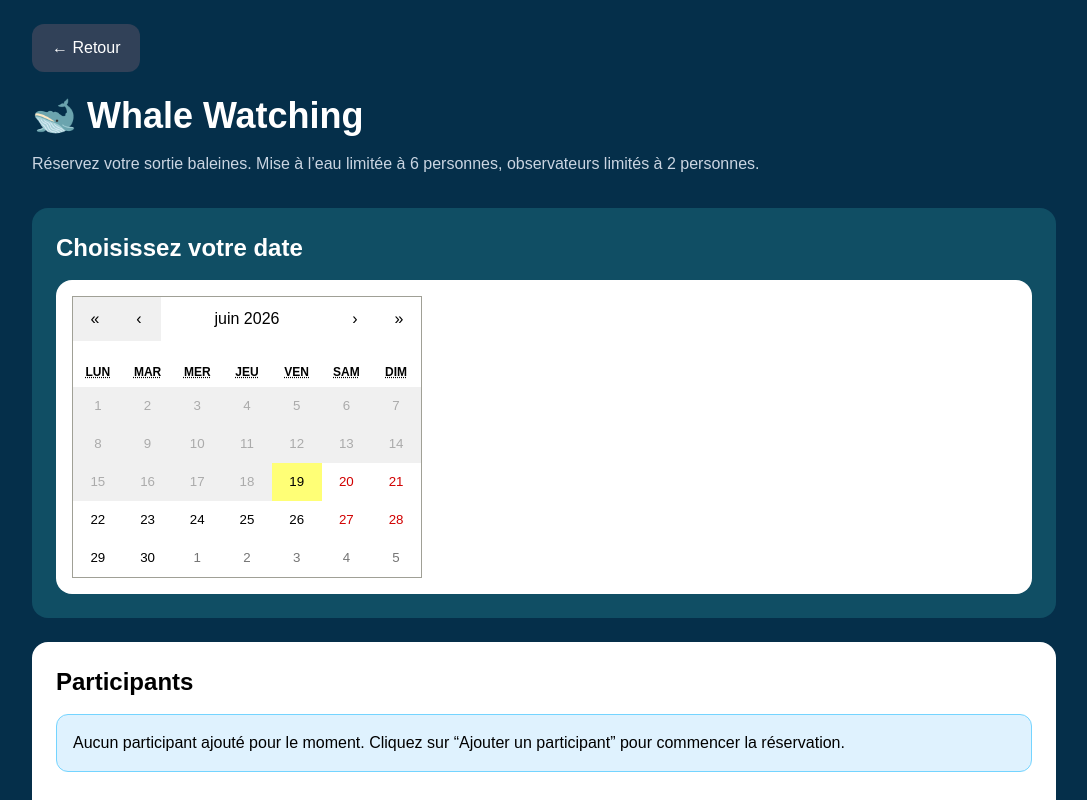
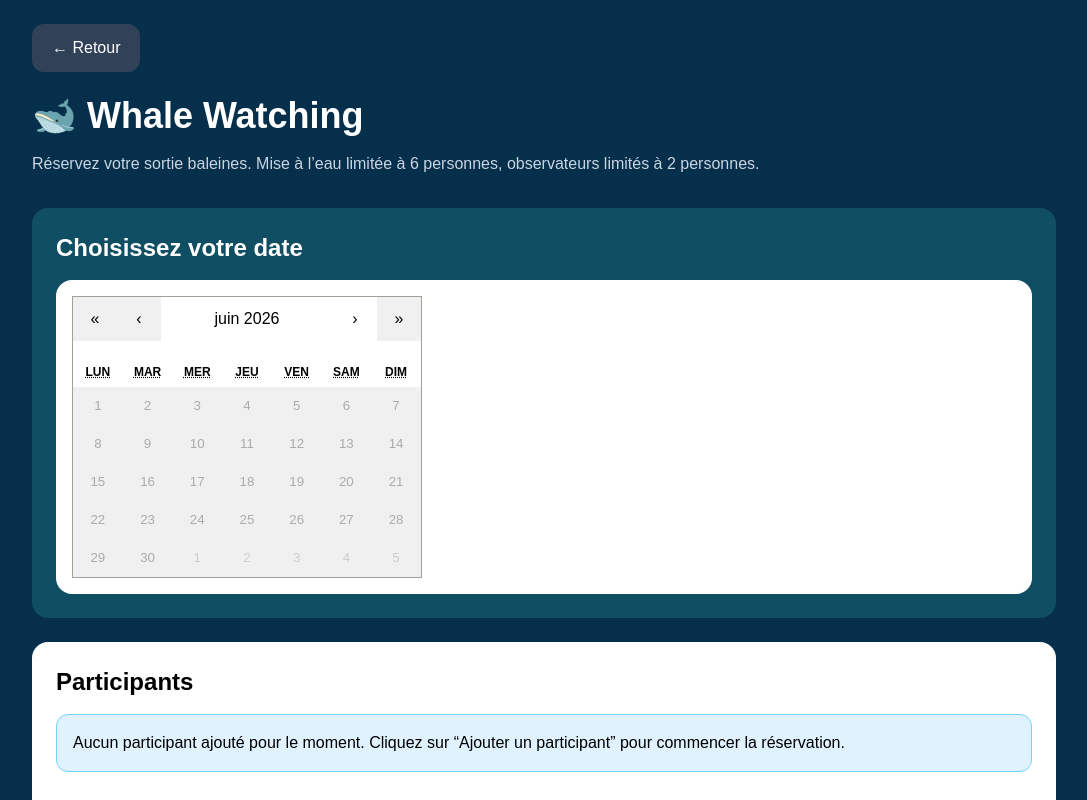
Before and after one commit to sebartacus/tahiti-trip-booking, a Next.js app: page /baleines in a window 1280 px wide. Shown: the top 800 px of the page, without its empty margins (96-1183 px from the left). Built offline with nearby package versions, Linux system fonts and the light colour scheme.

Commit message:
Bloque dates saison baleines

```diff
--- a/src/app/baleines/page.tsx
+++ b/src/app/baleines/page.tsx
@@ -20,6 +20,12 @@ const CAPACITE_OBSERVATEUR = 2;
 const PRIX_MISE_EAU = 15000;
 const PRIX_OBSERVATEUR = 8500;
 const PRIX_ENFANT_OBSERVATEUR = 7000;
+const DATE_DEBUT_BALEINES = new Date("2026-07-20");
+const DATE_FIN_BALEINES = new Date("2026-11-20");
+
+function dateAutorisee(date: Date) {
+  return date >= DATE_DEBUT_BALEINES && date <= DATE_FIN_BALEINES;
+}
 
 export default function BaleinesPage() {
   const [dateSortie, setDateSortie] = useState<Date | null>(null);
@@ -124,7 +130,9 @@ const total =
             <Calendar
               onChange={(value) => setDateSortie(value as Date)}
               value={dateSortie}
-              minDate={new Date()}
+              minDate={DATE_DEBUT_BALEINES}
+maxDate={DATE_FIN_BALEINES}
+tileDisabled={({ date }) => !dateAutorisee(date)}
               locale="fr-FR"
               className="w-full border-none"
             />
```
